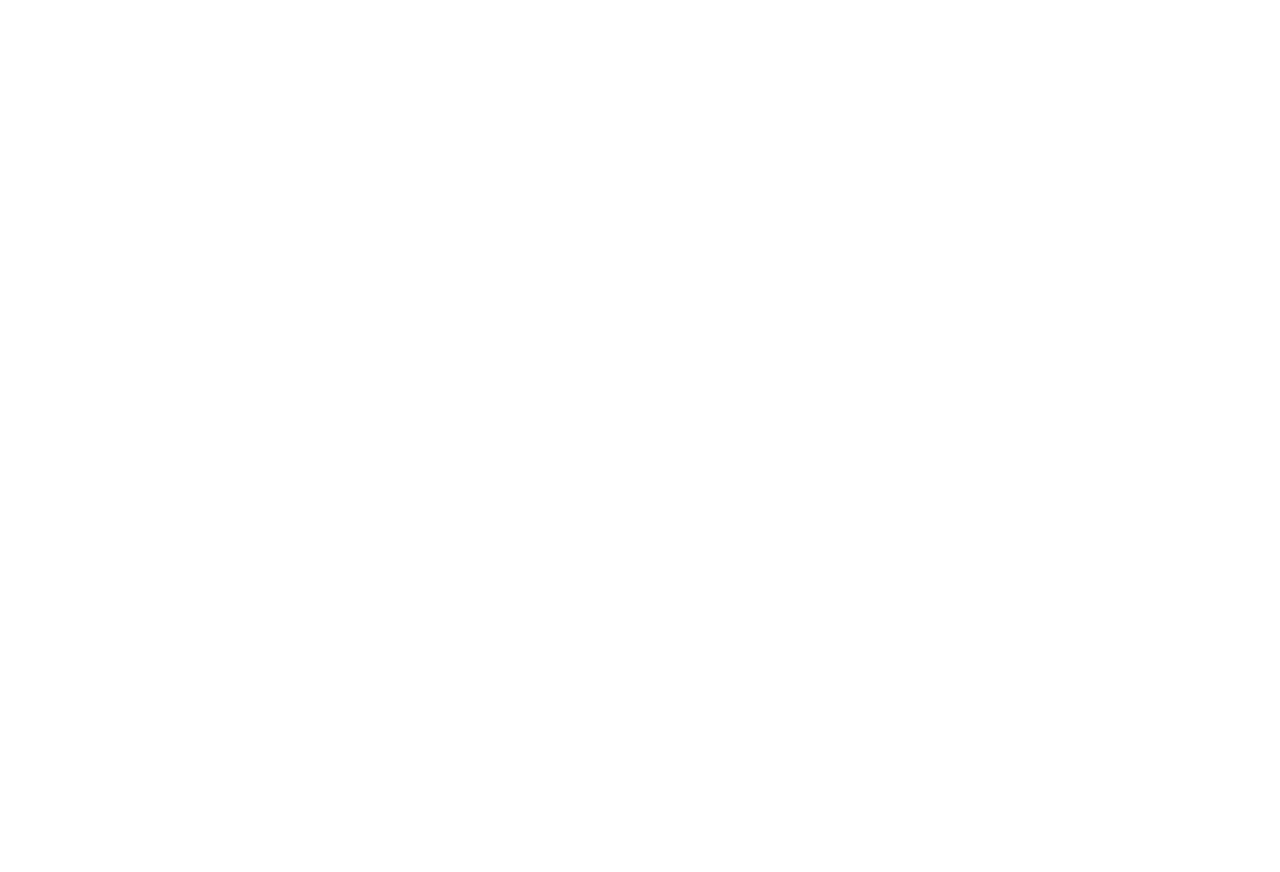
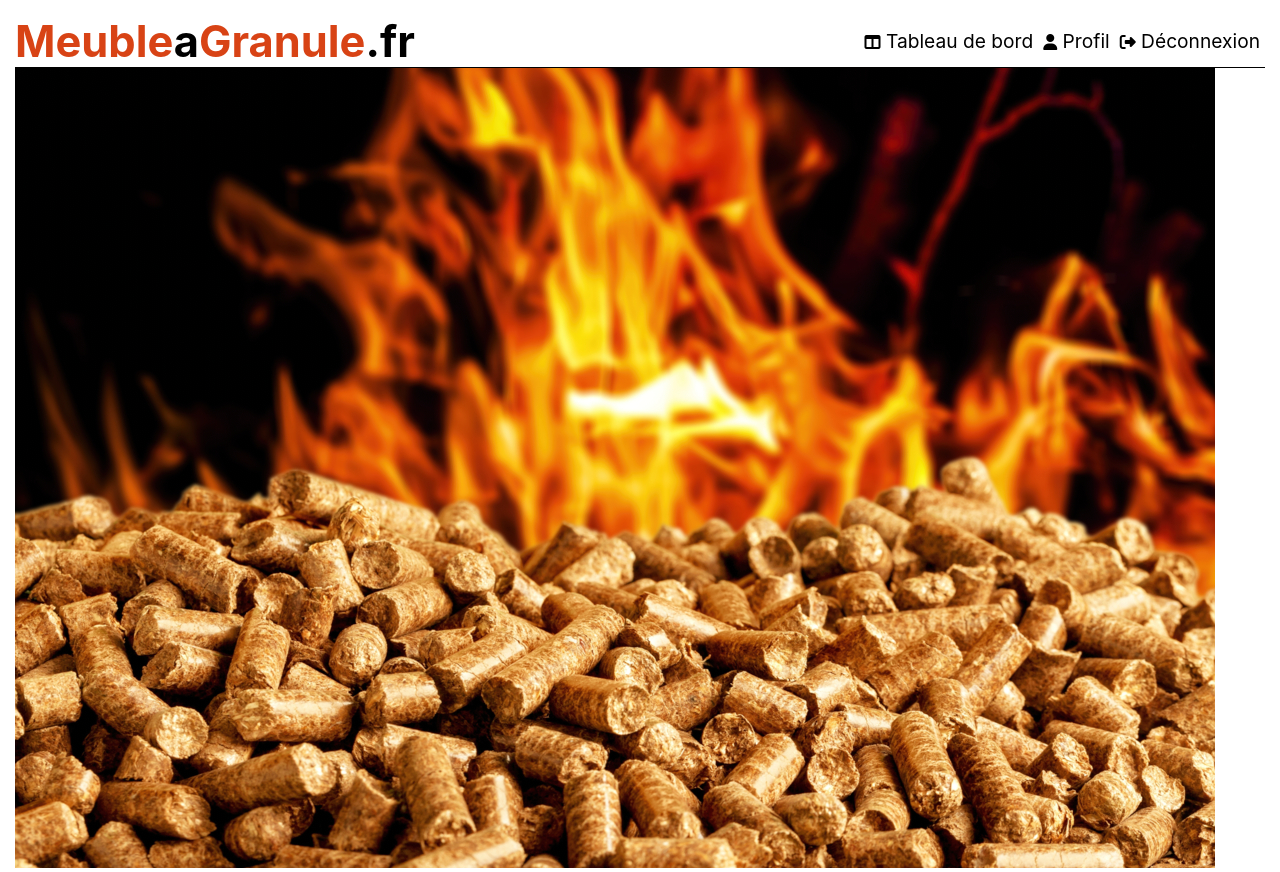
Before and after one commit to JonathanChosson/meubleagranule, a React (Create React App) app: page / in a window 1280 px wide. Before the commit the page ends 800 px from the top, so only its background shows below. Built offline with nearby package versions, Linux system fonts and the light colour scheme.

Commit message:
[JSX/Style] Premier rendu Header :lipstick:

```diff
--- a/public/index.html
+++ b/public/index.html
@@ -9,6 +9,10 @@
       name="description"
       content="Web site created using create-react-app"
     />
+
+    <!-- Code font Awesome -->
+    <script src="https://kit.fontawesome.com/c11004fa9a.js" crossorigin="anonymous"></script>
+
     <link rel="apple-touch-icon" href="%PUBLIC_URL%/logo192.png" />
     <!--
       manifest.json provides metadata used when your web app is installed on a
--- a/src/App.css
+++ b/src/App.css
@@ -2,4 +2,15 @@
     width: 100vw;
     height: 100vh;
     max-width: 1440px;
+    padding: 15px;
 }
+
+* {
+    margin: 0px;
+    padding: 0px;
+    font-size: 1rem;
+}
+
+.Rouge {
+    color: #d84315;
+}
--- a/src/Pages/Home.jsx
+++ b/src/Pages/Home.jsx
@@ -1,8 +1,20 @@
 import React from "react"
+import Header from "../components/Header"
 import "../Style/Pages/Home.css"
 
 const Home = () => {
-    return <div className="Home"></div>
+    return (
+        <div className="Home">
+            <Header />
+            <article className="Home__article">
+                <img
+                    className="Home__article__img"
+                    src="./image/fond.jpeg"
+                    alt="Chauffage granule"
+                />
+            </article>
+        </div>
+    )
 }
 
 export default Home
--- a/src/Style/Components/Header.css
+++ b/src/Style/Components/Header.css
@@ -0,0 +1,63 @@
+.Header {
+    display: flex;
+    justify-content: space-between;
+    align-items: center;
+    border-bottom: 1px solid black;
+}
+.Header__h1,
+span {
+    font-size: clamp(1.5rem, 0.4286rem + 2.8571vw, 3rem);
+}
+
+.Header__nav {
+    display: flex;
+    justify-content: center;
+    align-items: center;
+}
+
+.Header__nav__ul {
+    list-style-type: none;
+    display: flex;
+    justify-content: center;
+    align-items: center;
+}
+
+.Header__nav__ul__li {
+    margin: 0px 5px 0px 5px;
+    font-size: 1.2rem;
+}
+
+.Header__nav__hamburger {
+    font-size: 1.6rem;
+    display: none;
+    margin: 5px;
+}
+
+@media screen and (max-width: 768px) {
+    .Header__nav {
+        flex-direction: column;
+        align-items: flex-end;
+        position: absolute;
+        top: 1%;
+        right: 5%;
+        background-color: #d8a515;
+        border-radius: 10px;
+    }
+    .Header__nav__hamburger {
+        display: block;
+    }
+
+    .Header__nav__ul {
+        display: none;
+        flex-direction: column;
+        padding: 15px;
+    }
+
+    .Header__nav__ul__li {
+        margin: 5px 5px 5px 5px;
+    }
+}
+
+.visible {
+    display: flex !important;
+}
--- a/src/components/Header.jsx
+++ b/src/components/Header.jsx
@@ -2,7 +2,38 @@
 import "../Style/Components/Header.css"
 
 const Header = () => {
-    return <div className="Header"></div>
+    function toggleNav() {
+        console.log("click")
+        const navItem = document.querySelector(".Header__nav__ul")
+        navItem.classList.toggle("visible")
+    }
+    return (
+        <div className="Header">
+            <h1 className="Header__h1">
+                <span className="Rouge">Meuble</span>a
+                <span className="Rouge">Granule</span>.fr
+            </h1>
+            <nav className="Header__nav">
+                <i
+                    className="fa-solid fa-bars Header__nav__hamburger"
+                    onClick={toggleNav}
+                ></i>
+                <ul className="Header__nav__ul">
+                    <li className="Header__nav__ul__li">
+                        <i className="fa-solid fa-table-columns"></i> Tableau de
+                        bord
+                    </li>
+                    <li className="Header__nav__ul__li">
+                        <i className="fa-solid fa-user"></i> Profil
+                    </li>
+                    <li className="Header__nav__ul__li">
+                        <i className="fa-solid fa-right-from-bracket"></i>{" "}
+                        Déconnexion
+                    </li>
+                </ul>
+            </nav>
+        </div>
+    )
 }
 
 export default Header
```
Also changed, not shown: public/image/fond.jpeg (added).
